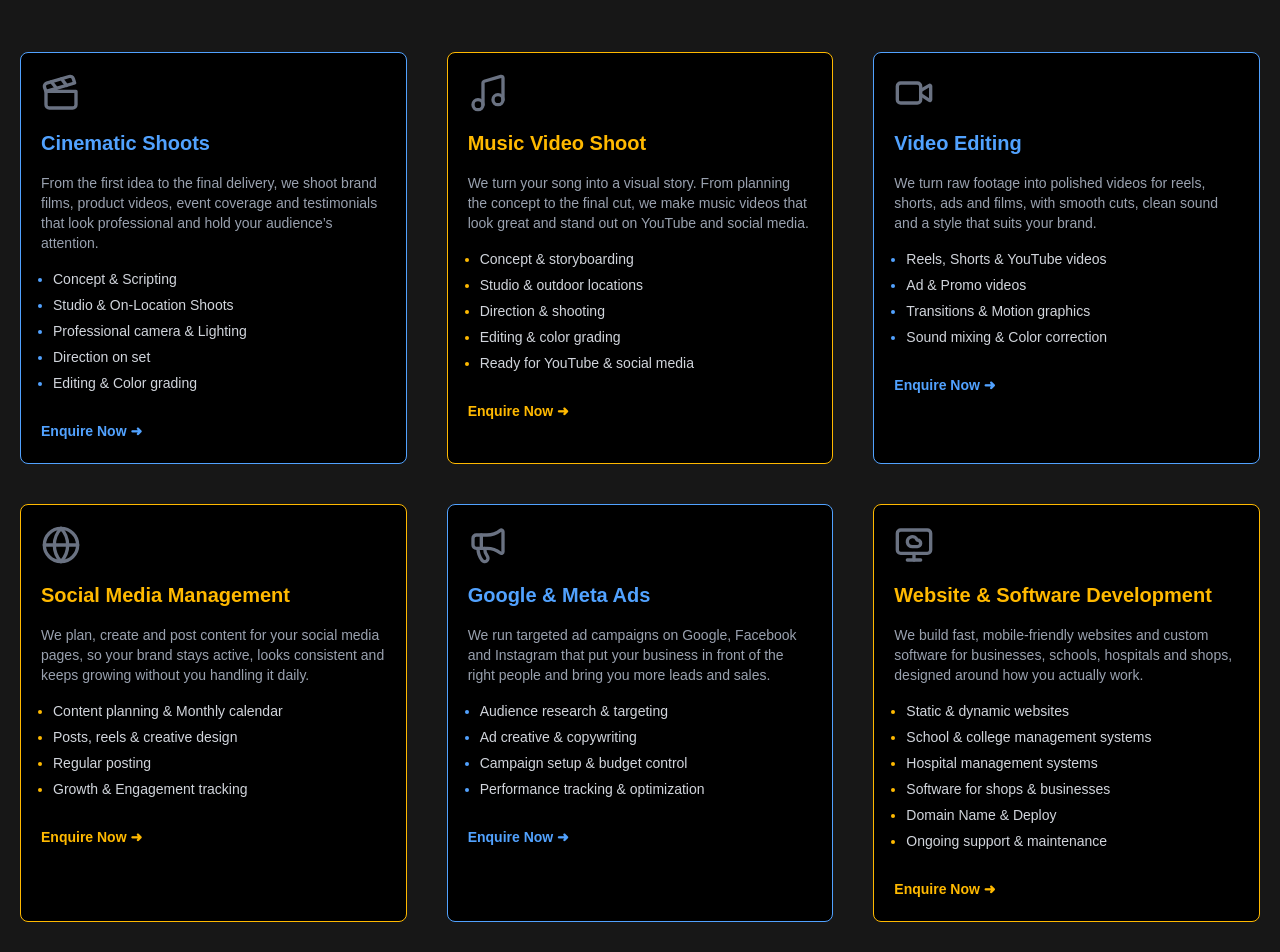
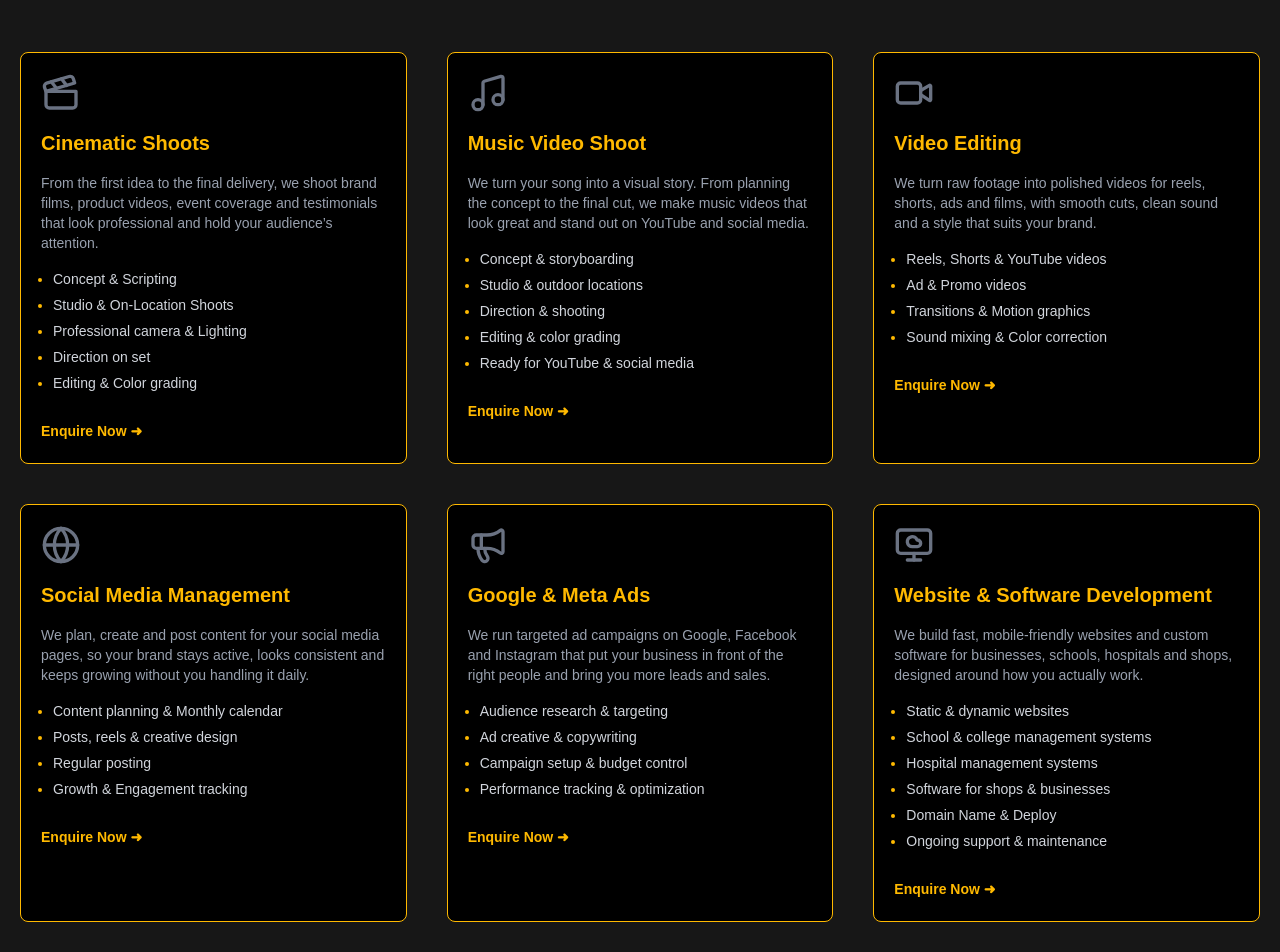
Before and after one commit to sahil6674/empire-x-grow, a Next.js app: page / in a window 1280 px wide. Shown: the part 1640-2592 px from the top of the page. Built offline with nearby package versions, Linux system fonts and the light colour scheme.

Commit message:
services colouring is changed to amber

```diff
--- a/app/_components/sections/Services.tsx
+++ b/app/_components/sections/Services.tsx
@@ -11,11 +11,11 @@ const Services = () => {
                 </div>
 
                 <div className='grid gap-10 grid-cols-1 md:grid-cols-2 lg:grid-cols-3'>
-                    <div id='videoShoot' className='group scroll-mt-28 flex flex-col gap-4 p-5 border rounded-lg border-blue-400 bg-black hover:border-amber-400 hover:-translate-y-1 transition-all duration-300'>
+                    <div id='videoShoot' className='group scroll-mt-28 flex flex-col gap-4 p-5 border rounded-lg border-amber-400 bg-black hover:border-blue-400 hover:-translate-y-1 transition-all duration-300'>
                         <Clapperboard className='size-10 text-gray-500 group-hover:text-white' />
-                        <h2 className='text-xl font-semibold text-blue-400 group-hover:text-amber-400'>Cinematic Shoots</h2>
+                        <h2 className='text-xl font-semibold text-amber-400 group-hover:text-blue-400'>Cinematic Shoots</h2>
                         <h6 className='text-sm text-gray-400'>From the first idea to the final delivery, we shoot brand films, product videos, event coverage and testimonials that look professional and hold your audience’s attention.</h6>
-                        <ul className='space-y-1.5 text-sm list-disc text-gray-300 marker:text-blue-400 group-hover:marker:text-amber-400 group-hover:text-white ml-3'>
+                        <ul className='space-y-1.5 text-sm list-disc text-gray-300 marker:text-amber-400 group-hover:marker:text-blue-400 group-hover:text-white ml-3'>
                             <li>Concept & Scripting</li>
                             <li>Studio & On-Location Shoots</li>
                             <li>Professional camera & Lighting</li>
@@ -23,7 +23,7 @@ const Services = () => {
                             <li>Editing & Color grading</li>
                         </ul>
                         <Link href='#contact'>
-                            <button className='text-start text-sm font-semibold text-blue-400 mt-3 transition-all duration-300 hover:cursor-pointer group-hover:text-amber-400 hover:translate-x-1'>Enquire Now ➜</button>
+                            <button className='text-start text-sm font-semibold text-amber-400 mt-3 transition-all duration-300 hover:cursor-pointer group-hover:text-blue-400 hover:translate-x-1'>Enquire Now ➜</button>
                         </Link>
                     </div>
 
@@ -43,18 +43,18 @@ const Services = () => {
                         </Link>
                     </div>
 
-                    <div className='group flex flex-col gap-4 p-5 border rounded-lg border-blue-400 bg-black hover:border-amber-400 hover:-translate-y-1 transition-all duration-300'>
+                    <div className='group flex flex-col gap-4 p-5 border rounded-lg border-amber-400 bg-black hover:border-blue-400 hover:-translate-y-1 transition-all duration-300'>
                         <Video className='size-10 text-gray-500 group-hover:text-white' />
-                        <h2 className='text-xl font-semibold text-blue-400 group-hover:text-amber-400'>Video Editing</h2>
+                        <h2 className='text-xl font-semibold text-amber-400 group-hover:text-blue-400'>Video Editing</h2>
                         <h6 className='text-sm text-gray-400'>We turn raw footage into polished videos for reels, shorts, ads and films, with smooth cuts, clean sound and a style that suits your brand.</h6>
-                        <ul className='space-y-1.5 text-sm list-disc text-gray-300 marker:text-blue-400 group-hover:marker:text-amber-400 group-hover:text-white ml-3'>
+                        <ul className='space-y-1.5 text-sm list-disc text-gray-300 marker:text-amber-400 group-hover:marker:text-blue-400 group-hover:text-white ml-3'>
                             <li>Reels, Shorts & YouTube videos</li>
                             <li>Ad & Promo videos</li>
                             <li>Transitions & Motion graphics</li>
                             <li>Sound mixing & Color correction</li>
                         </ul>
                         <Link href='#contact'>
-                            <button className='text-start text-sm font-semibold text-blue-400 mt-3 transition-all duration-300 hover:cursor-pointer group-hover:text-amber-400 hover:translate-x-1'>Enquire Now ➜</button>
+                            <button className='text-start text-sm font-semibold text-amber-400 mt-3 transition-all duration-300 hover:cursor-pointer group-hover:text-blue-400 hover:translate-x-1'>Enquire Now ➜</button>
                         </Link>
                     </div>
 
@@ -73,18 +73,18 @@ const Services = () => {
                         </Link>
                     </div>
 
-                    <div className='group flex flex-col gap-4 p-5 border rounded-lg border-blue-400 bg-black hover:border-amber-400 hover:-translate-y-1 transition-all duration-300'>
+                    <div className='group flex flex-col gap-4 p-5 border rounded-lg border-amber-400 bg-black hover:border-blue-400 hover:-translate-y-1 transition-all duration-300'>
                         <Megaphone className='size-10 text-gray-500 group-hover:text-white' />
-                        <h2 className='text-xl font-semibold text-blue-400 group-hover:text-amber-400'>Google & Meta Ads</h2>
+                        <h2 className='text-xl font-semibold text-amber-400 group-hover:text-blue-400'>Google & Meta Ads</h2>
                         <h6 className='text-sm text-gray-400'>We run targeted ad campaigns on Google, Facebook and Instagram that put your business in front of the right people and bring you more leads and sales.</h6>
-                        <ul className='space-y-1.5 text-sm list-disc text-gray-300 marker:text-blue-400 group-hover:marker:text-amber-400 group-hover:text-white ml-3'>
+                        <ul className='space-y-1.5 text-sm list-disc text-gray-300 marker:text-amber-400 group-hover:marker:text-blue-400 group-hover:text-white ml-3'>
                             <li>Audience research & targeting</li>
                             <li>Ad creative & copywriting</li>
                             <li>Campaign setup & budget control</li>
                             <li>Performance tracking & optimization</li>
                         </ul>
                         <Link href='#contact'>
-                            <button className='text-start text-sm font-semibold text-blue-400 group-hover:text-amber-400 mt-3 transition-all duration-300 hover:cursor-pointer hover:translate-x-1'>Enquire Now ➜</button>
+                            <button className='text-start text-sm font-semibold text-amber-400 group-hover:text-blue-400 mt-3 transition-all duration-300 hover:cursor-pointer hover:translate-x-1'>Enquire Now ➜</button>
                         </Link>
                     </div>
 
```
